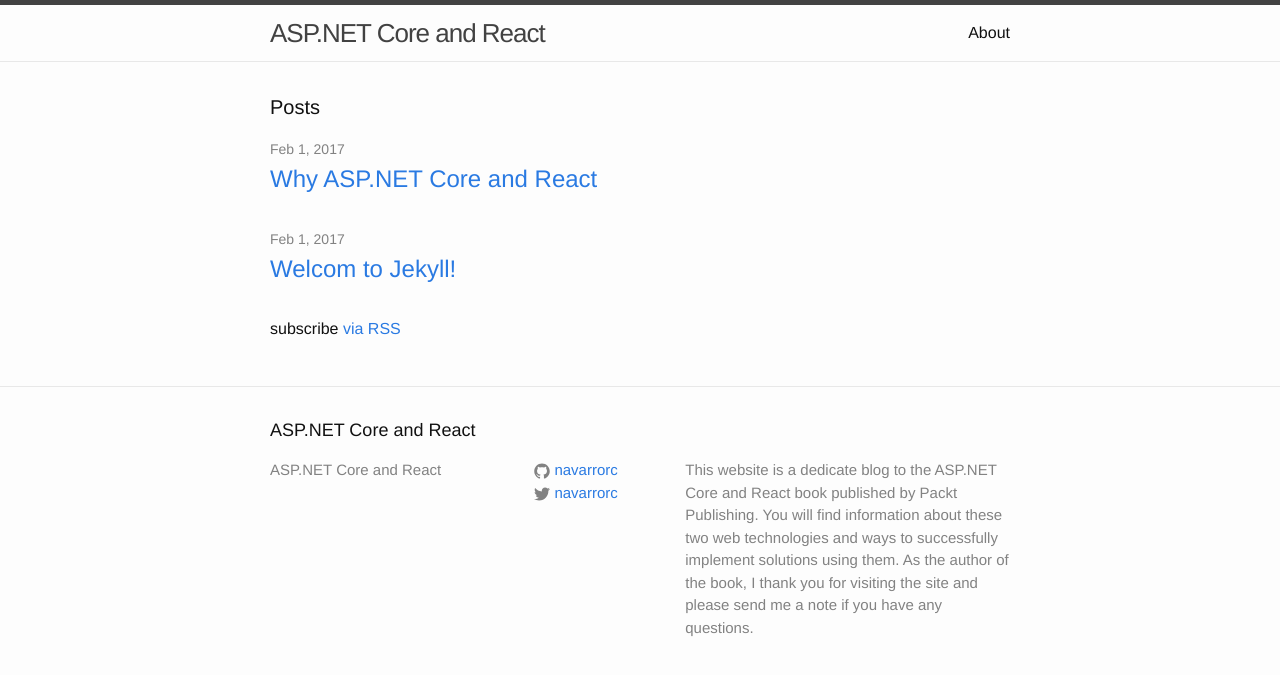
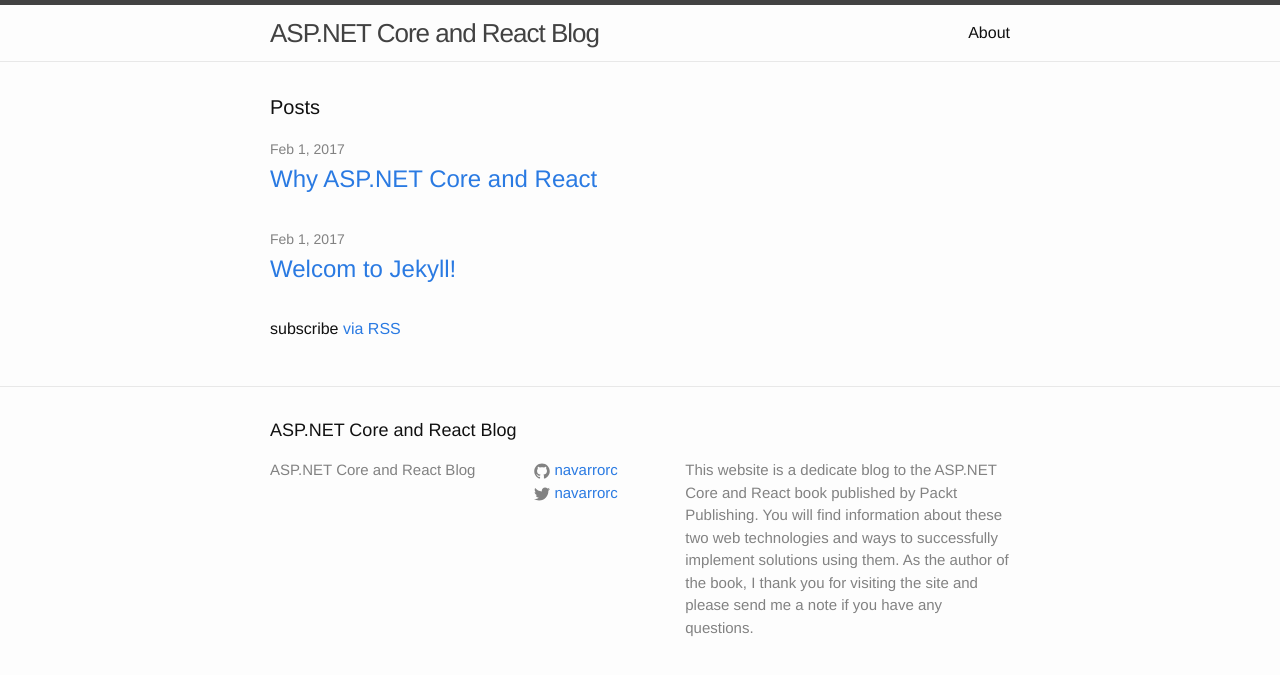
Before and after one commit to navarrorc/blog, a Jekyll site: the page built from index.md, in a window 1280 px wide. Shown: the top 675 px of the page. Built offline with Jekyll 4.4.1, drawn with Linux system fonts in a browser that asks for light colours.

Commit message:
Changed title

```diff
--- a/_config.yml
+++ b/_config.yml
@@ -13,7 +13,7 @@
 # you will see them accessed via {{ site.title }}, {{ site.email }}, and so on.
 # You can create any custom variable you would like, and they will be accessible
 # in the templates via {{ site.myvariable }}.
-title: ASP.NET Core and React
+title: ASP.NET Core and React Blog
 description: > # this means to ignore newlines until "baseurl:"
   This website is a dedicate blog to the ASP.NET Core and React book published by Packt Publishing.
   You will find information about these two web technologies and ways to successfully
```
